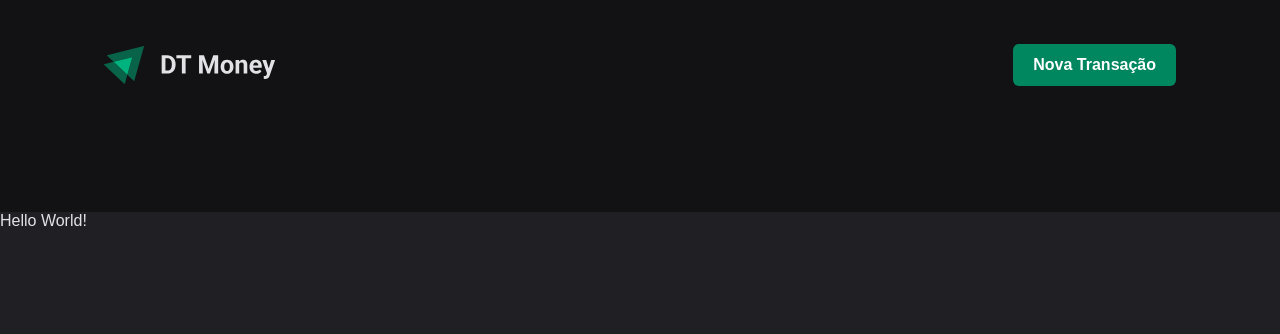
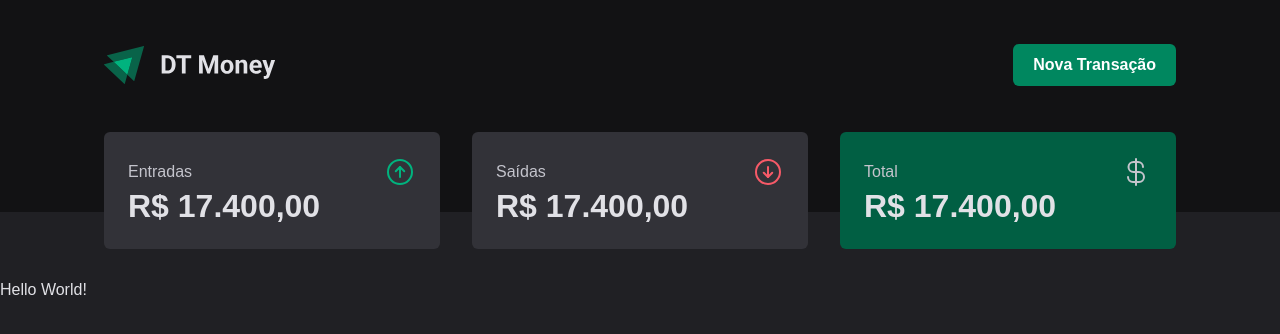
Before and after one commit to kenmarcos/dt-money-front-rs, a React (Vite) app: page / in a window 1280 px wide. Shown: the top 334 px of the page. Built offline with nearby package versions, Linux system fonts and the light colour scheme.

Commit message:
feat: add Summary section interface

```diff
--- a/package.json
+++ b/package.json
@@ -10,6 +10,7 @@
     "preview": "vite preview"
   },
   "dependencies": {
+    "phosphor-react": "^1.4.1",
     "react": "^18.3.1",
     "react-dom": "^18.3.1",
     "styled-components": "^6.1.12"
--- a/src/App.tsx
+++ b/src/App.tsx
@@ -2,12 +2,14 @@
 import { defaultTheme } from "./styles/themes/default";
 import { GlobalStyle } from "./styles/global";
 import { Header } from "./components/Header";
+import { Summary } from "./components/Summary";
 
 function App() {
   return (
     <ThemeProvider theme={defaultTheme}>
       <GlobalStyle />
       <Header />
+      <Summary />
       Hello World!
     </ThemeProvider>
   );
--- /dev/null
+++ b/src/components/Summary/index.tsx
@@ -0,0 +1,38 @@
+import { ArrowCircleDown, ArrowCircleUp, CurrencyDollar } from "phosphor-react";
+import { SummaryCard, SummaryContainer } from "./styles";
+
+export const Summary = () => {
+  return (
+    <SummaryContainer>
+      <SummaryCard>
+        <header>
+          <span>Entradas</span>
+
+          <ArrowCircleUp size={32} color="#00B37E" />
+        </header>
+
+        <strong>R$ 17.400,00</strong>
+      </SummaryCard>
+
+      <SummaryCard>
+        <header>
+          <span>Saídas</span>
+
+          <ArrowCircleDown size={32} color="#F75A68" />
+        </header>
+
+        <strong>R$ 17.400,00</strong>
+      </SummaryCard>
+
+      <SummaryCard variant="green">
+        <header>
+          <span>Total</span>
+
+          <CurrencyDollar size={32} />
+        </header>
+
+        <strong>R$ 17.400,00</strong>
+      </SummaryCard>
+    </SummaryContainer>
+  );
+};
--- /dev/null
+++ b/src/components/Summary/styles.ts
@@ -0,0 +1,40 @@
+import styled from "styled-components";
+
+export const SummaryContainer = styled.section`
+  display: grid;
+  grid-template-columns: repeat(3, 1fr);
+  gap: 2rem;
+
+  padding: 0 1.5rem 2rem;
+
+  max-width: 1120px;
+  margin: -5rem auto 0;
+  overflow-x: auto;
+`;
+
+interface SummaryCardProps {
+  variant?: "green";
+}
+
+export const SummaryCard = styled.div<SummaryCardProps>`
+  padding: 1.5rem;
+  border-radius: 6px;
+  background-color: ${(props) =>
+    props.variant === "green"
+      ? props.theme.colors["green-700"]
+      : props.theme.colors["gray-600"]};
+  min-width: 17.5rem;
+
+  header {
+    color: ${(props) => props.theme.colors["gray-300"]};
+    display: flex;
+    align-items: center;
+    justify-content: space-between;
+  }
+
+  strong {
+    color: ${(props) => props.theme.colors["gray-100"]};
+    font-size: 2rem;
+    font-weight: bold;
+  }
+`;
```
Also changed, not shown: 1 other file (tests, documents, lock files or other folders).
